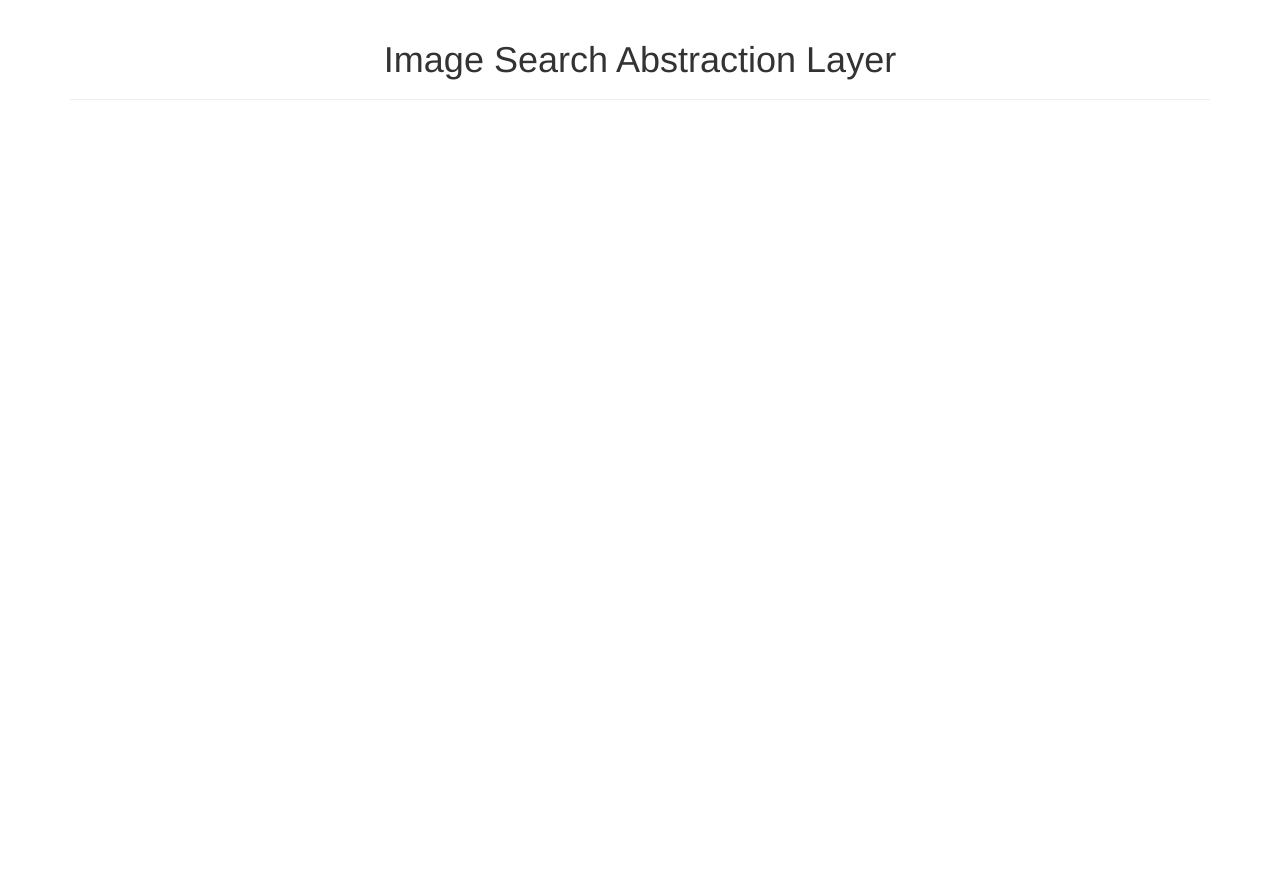
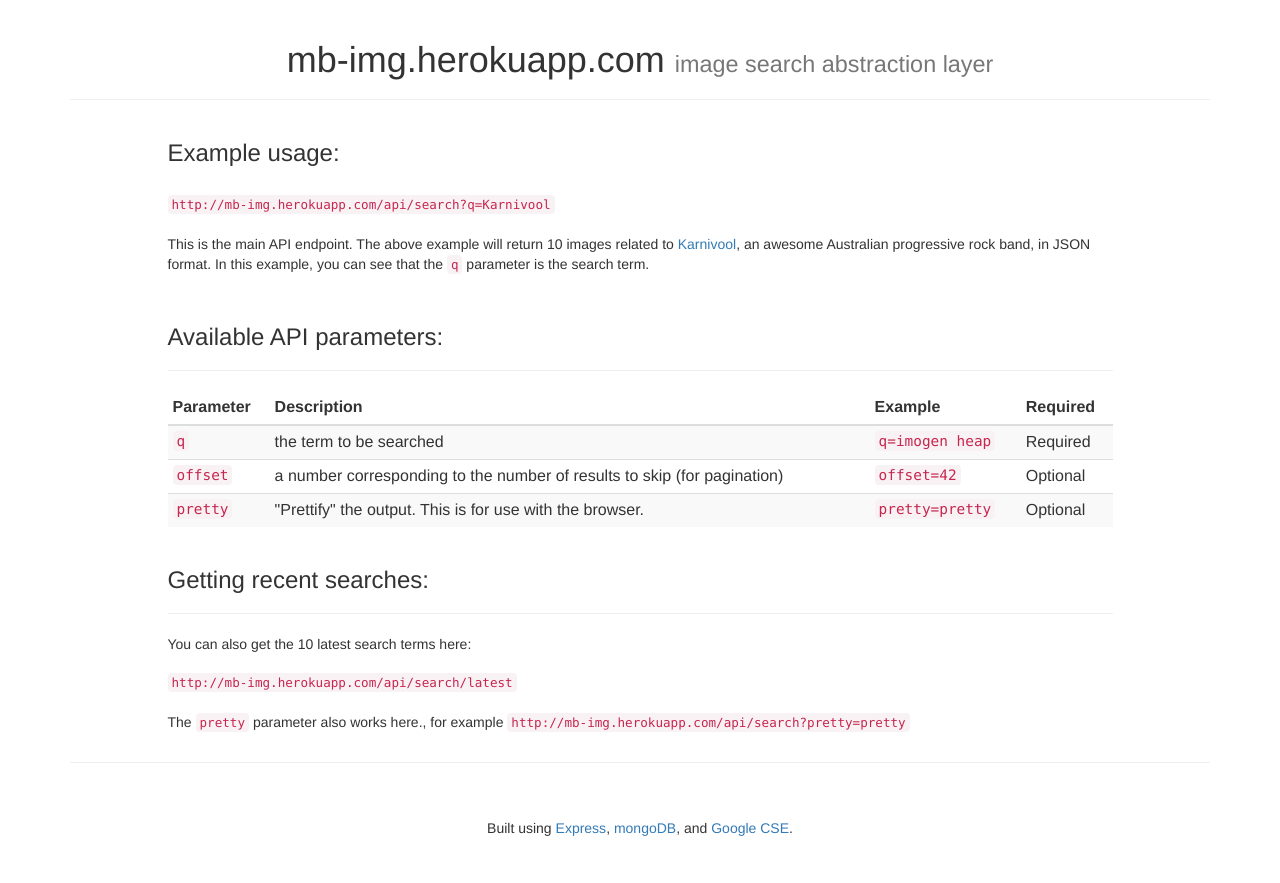
Before and after one commit to michaelblood/image-search-api, a website: page public/index.html in a window 1280 px wide. Before the commit the page ends 800 px from the top, so only its background shows below. Drawn offline with nearby package versions, Linux system fonts and the light colour scheme.

Commit message:
add readme and landing page
this should be the "final" version, barring any bugs

```diff
--- a/public/index.html
+++ b/public/index.html
@@ -1,19 +1,68 @@
 <html>
   <head>
     <meta name="viewport" content="width=device-width,intial-scale=1">
-    <title></title>
+    <title>Image Search</title>
     <link rel="stylesheet" href="https://maxcdn.bootstrapcdn.com/bootstrap/3.3.7/css/bootstrap.min.css" integrity="sha384-BVYiiSIFeK1dGmJRAkycuHAHRg32OmUcww7on3RYdg4Va+PmSTsz/K68vbdEjh4u" crossorigin="anonymous">
   </head>
   <body>
     <div class="container">
       <div class="page-header text-center">
-        <h1>Image Search Abstraction Layer</h1>
+        <h1>mb-img.herokuapp.com <small>image search abstraction layer</small></h1>
       </div>
       <div class="row">
         <div class="col-xs-10 col-xs-offset-1">
-
+					<h3>Example usage:</h3>
+					<p><br><code>http://mb-img.herokuapp.com/api/search?q=Karnivool</code><br><br>
+					This is the main API endpoint. The above example will return 10 images related to <a href="http://www.karnivool.com.au/latest" target="_blank">Karnivool</a>, an awesome Australian progressive rock band, in JSON format. In this example, you can see that the <code>q</code> parameter is the search term.</p>
+					<br>
+					<h3>Available API parameters:</h3>
+					<hr />
+					<div class="table-responsive">
+						<table class="table table-striped table-condensed">
+							<thead>
+								<tr>
+									<th>Parameter</th>
+									<th>Description</th>
+									<th>Example</th>
+									<th>Required</th>
+							</thead>
+							<tbody>
+								<tr>
+									<td><code>q</code></td>
+									<td>the term to be searched</td>
+									<td><code>q=imogen heap</code></td>
+									<td>Required</td>
+								</tr>
+								<tr>
+									<td><code>offset</code></td>
+									<td>a number corresponding to the number of results to skip (for pagination)</td>
+									<td><code>offset=42</code></td>
+									<td>Optional</td>
+								</tr>
+								<tr>
+									<td><code>pretty</code></td>
+									<td>"Prettify" the output. This is for use with the browser.</td>
+									<td><code>pretty=pretty</code></td>
+									<td>Optional</td>
+								</tr>
+							</tbody>
+						</table>
+					</div>
         </div>
+				<div class="col-xs-10 col-xs-offset-1">
+					<h3>Getting recent searches:</h3>
+					<hr />
+					<p>You can also get the 10 latest search terms here:<br><br>
+					<code>http://mb-img.herokuapp.com/api/search/latest</code><br><br>
+					The <code>pretty</code> parameter also works here., for example <code>http://mb-img.herokuapp.com/api/search?pretty=pretty</code></p>
+				</div>
       </div>
+			<hr />
+			<div class="row">
+				<div class="col-xs-10 col-xs-offset-1 text-center" style="height:100px; padding-top:35px">
+					Built using <a href="http://expressjs.com" target="_blank">Express</a>, <a href="https://www.mongodb.com/" target="_blank">mongoDB</a>, and <a href="https://cse.google.com/cse/" target="_blank">Google CSE</a>.
+				</div>
+			</div>
     </div>
   </body>
 </html>
```
Also changed, not shown: server.js (+9 -1 lines), README.md (added).
